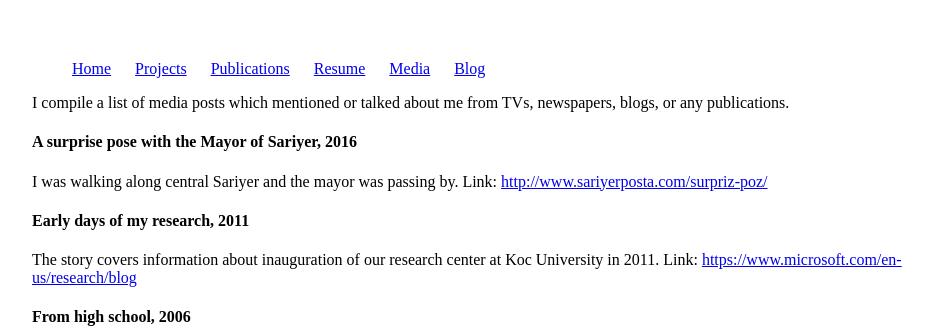
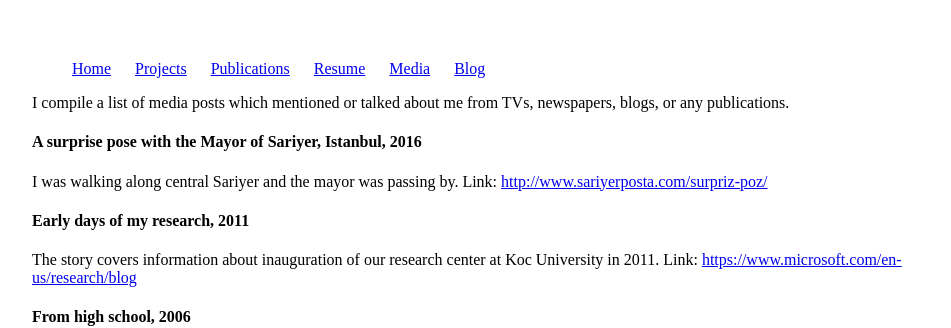
Before and after one commit to hassansalehe/hassansalehe.github.io, a Jekyll site: the page built from media/index.md, in a window 1280 px wide. Shown: the top 328 px of the page, without its empty margins (160-1111 px from the left). Built offline with Jekyll 4.4.1, drawn with Linux system fonts in a browser that asks for light colours.

Commit message:
Update index.md

```diff
--- a/media/index.md
+++ b/media/index.md
@@ -6,7 +6,7 @@ title: Media - Hassan Salehe Matar
 I compile a list of media posts which mentioned or talked about me from TVs, newspapers, blogs,
 or any publications.
 
-#### A surprise pose with the Mayor of Sariyer, 2016
+#### A surprise pose with the Mayor of Sariyer, Istanbul, 2016
 I was walking along central Sariyer and the mayor was passing by. Link: [http://www.sariyerposta.com/surpriz-poz/](http://www.sariyerposta.com/surpriz-poz/)
 
 
```
